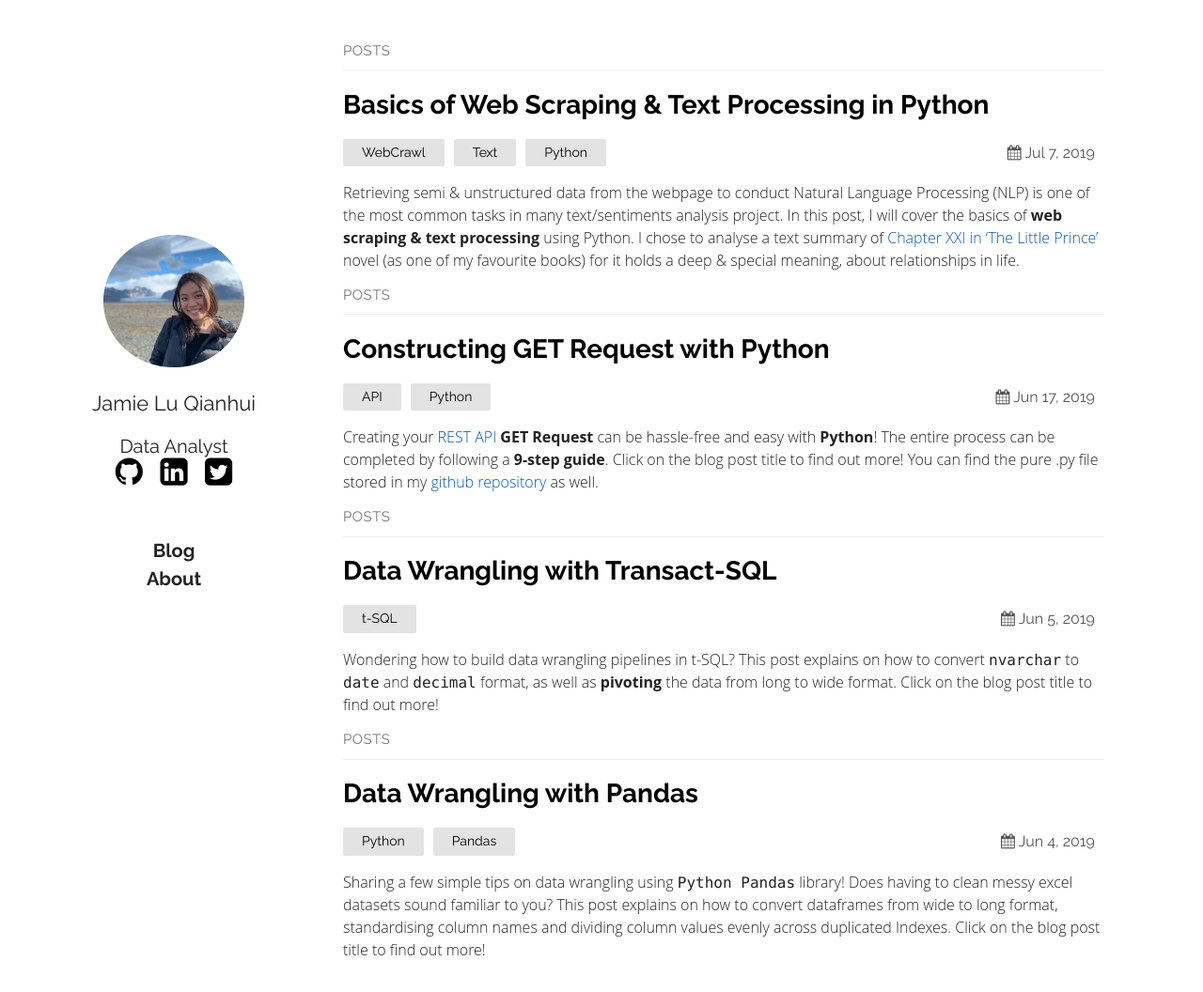
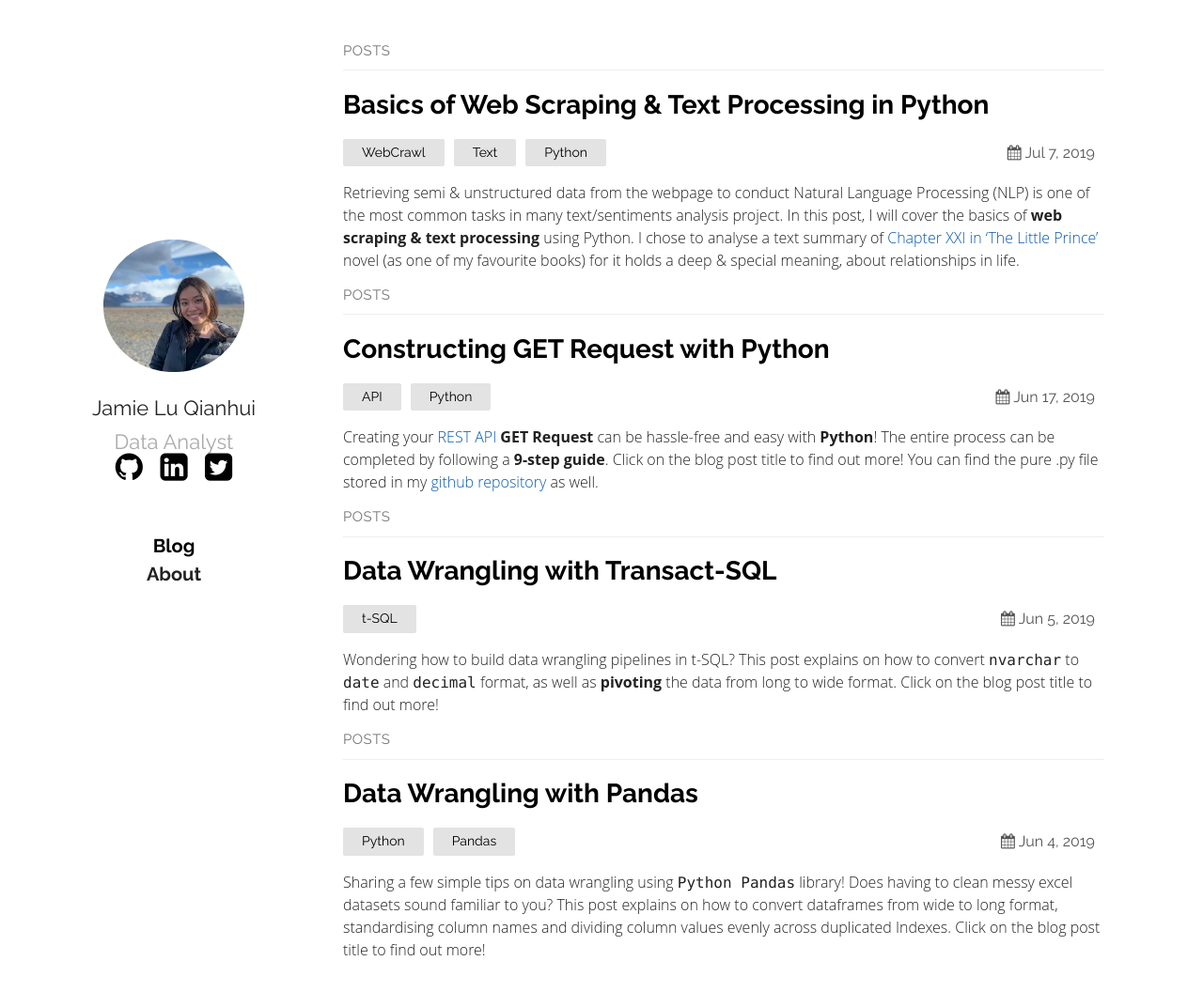
Before and after one commit to jamieqianhui/jamieqianhui.github.io, a Jekyll site: the page built from index.md, in a window 1280 px wide and 1068 px high. Shown: the top 1056 px of the window at 94% size. Built offline with Jekyll 4.4.1, drawn with Linux system fonts in a browser that asks for light colours.

Commit message:
Update default.html

```diff
--- a/_layouts/default.html
+++ b/_layouts/default.html
@@ -12,13 +12,14 @@
 			<img src="{{ "/assets/portfolio.png" | https://jamieqianhui.github.io }}" alt="{{ jamielqh@copyright }}">
 			</a>
 			<a style = "text-decoration:none" href="https://jamieqianhui.github.io"> <h2>{{ site.plainwhite.name }}</h2></a>
-			<a class="tagline"><h3>{{ site.plainwhite.tagline }}</h3></a>
+			<a class="tagline">{{ site.plainwhite.tagline }}</a>
+
 			<ul class="social">
 				<a href="https://github.com/{{ site.plainwhite.social_links.github }}"><li><i class="icon-github-circled"></i></li></a>
 				<a href="https://linkedin.com/{{ site.plainwhite.social_links.linkedIn }}"><li><i class="icon-linkedin-squared"></i></li></a>
 				<a href="https://twitter.com/{{ site.plainwhite.social_links.twitter }}"><li><i class="icon-twitter-squared"></i></li></a>
 			</ul>
-			<p>  </p>
+			<p>
 			<a style = "text-decoration:none" href=" https://jamieqianhui.github.io"><h3><b>Blog</b></h3>
 			<a style = "text-decoration:none" href=" https://jamieqianhui.github.io/about"><h3><b>About</b></h3></a>
 			<p>
```
